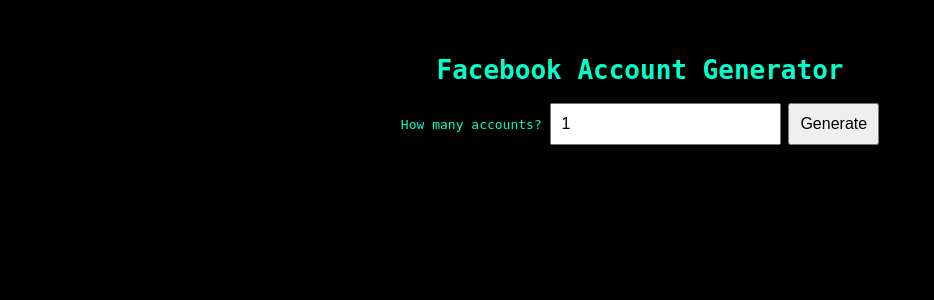
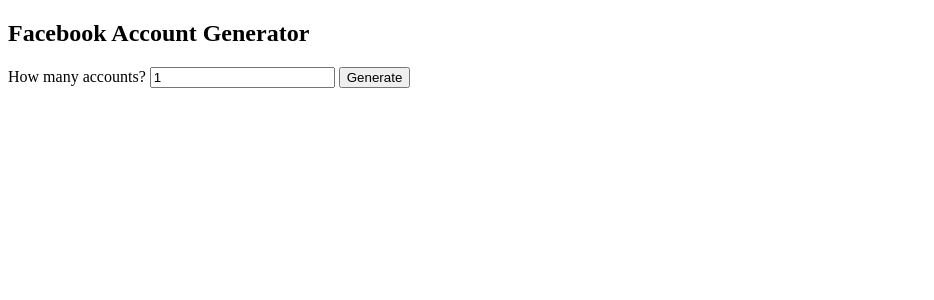
Before and after one commit to blep111/testing-, a Flask app: page / in a window 1280 px wide. Shown: the top 300 px of the page, without its empty margins (0-934 px from the left). Run offline with Flask 3, Linux system fonts and the light colour scheme.

Commit message:
Update index.html

```diff
--- a/templates/index.html
+++ b/templates/index.html
@@ -2,34 +2,15 @@
 <html lang="en">
 <head>
   <meta charset="UTF-8">
-  <title>FB Account Generator</title>
-  <style>
-    body { font-family: monospace; background: black; color: #00ffcc; text-align: center; padding: 30px; }
-    input, button { padding: 10px; font-size: 16px; }
-    .result { margin-top: 20px; border-top: 1px solid #00ffcc; padding-top: 20px; }
-  </style>
+  <title>FB Auto Account Generator</title>
 </head>
 <body>
-  <h1>Facebook Account Generator</h1>
+  <h2>Facebook Account Generator</h2>
   <form method="POST">
     <label>How many accounts?</label>
-    <input type="number" name="count" min="1" value="1" required>
+    <input type="number" name="amount" min="1" value="1" required>
     <button type="submit">Generate</button>
   </form>
-  {% if results %}
-    <div class="result">
-      <h2>Generated Accounts</h2>
-      <ul>
-        {% for acc in results %}
-          <li>
-            <strong>Email:</strong> {{ acc.email }} |
-            <strong>Password:</strong> {{ acc.password }} |
-            <strong>Name:</strong> {{ acc.name }} |
-            <strong>Birthday:</strong> {{ acc.birthday }}
-          </li>
-        {% endfor %}
-      </ul>
-    </div>
-  {% endif %}
+  <div style="margin-top: 20px;">{{ message|safe }}</div>
 </body>
 </html>
```
